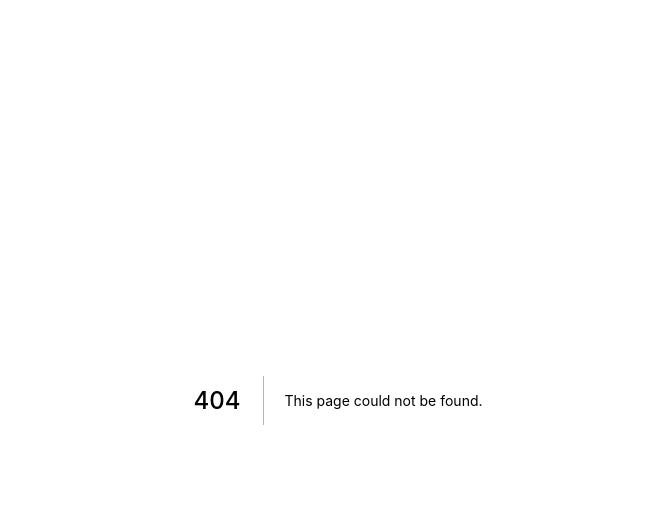
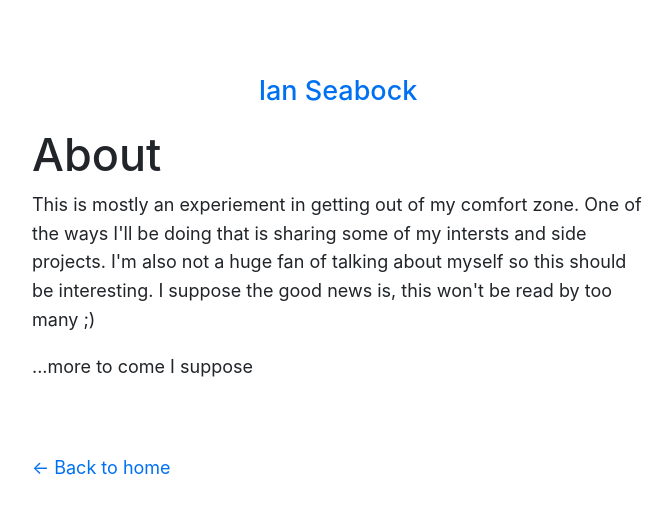
Before and after one commit to iseabock/ianseabock, a Next.js app: page /about/me in a window 1280 px wide. Before the commit this address had no page. Shown: the top 514 px of the page, without its empty margins (302-974 px from the left). Built offline with nearby package versions, Linux system fonts and the light colour scheme.

Commit message:
added about

```diff
--- /dev/null
+++ b/pages/about/me.js
@@ -0,0 +1,16 @@
+import Layout from '../../components/layout';
+
+export default function Me() {
+    return (
+        <Layout>
+            <h1>About</h1>
+            <p>
+                This is mostly an experiement in getting out of my comfort zone. One of the ways
+                I&apos;ll be doing that is sharing some of my intersts and side projects. I&apos;m
+                also not a huge fan of talking about myself so this should be interesting. I suppose
+                the good news is, this won&apos;t be read by too many ;)
+            </p>
+            <p>...more to come I suppose</p>
+        </Layout>
+    );
+}
```
